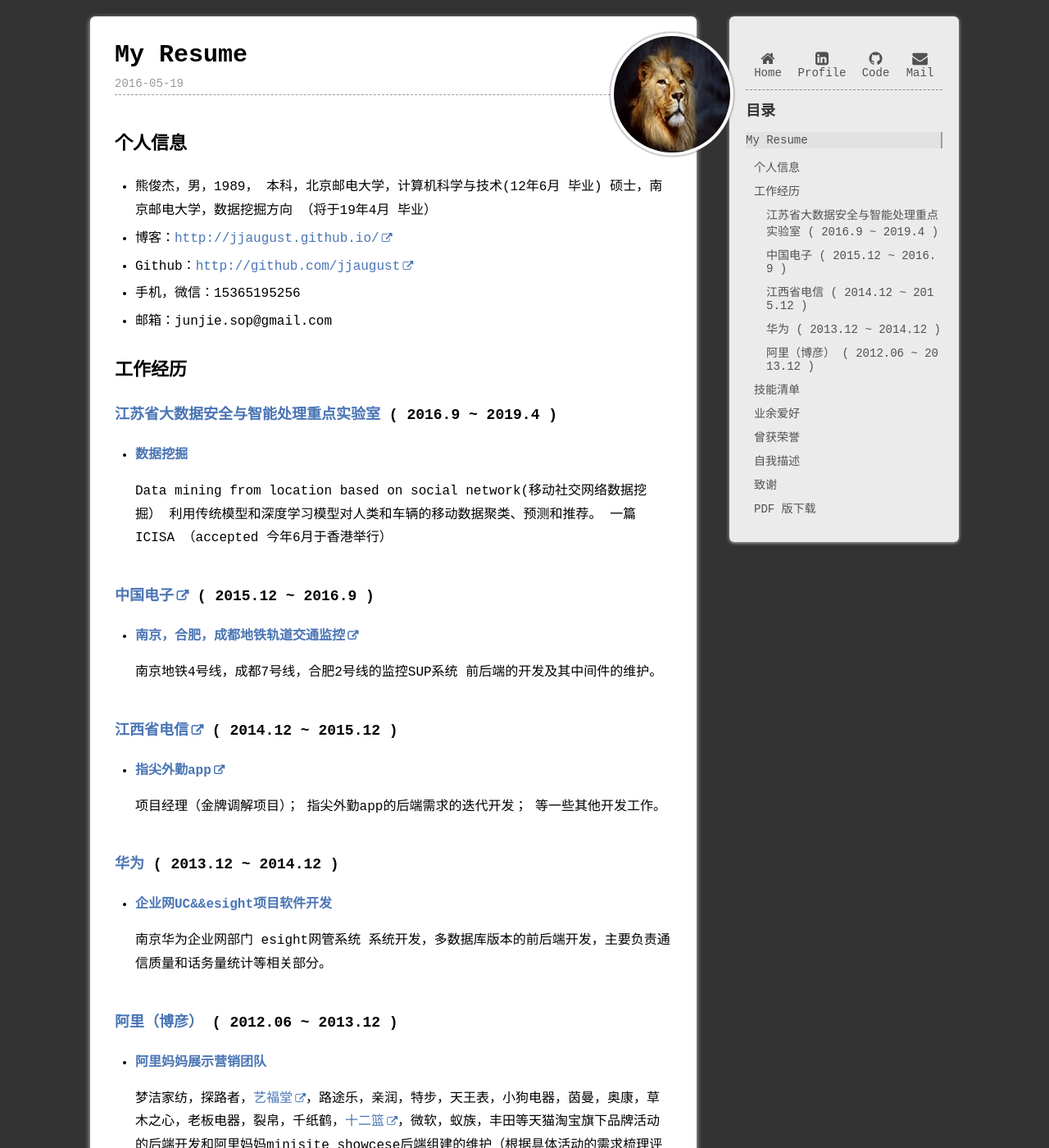
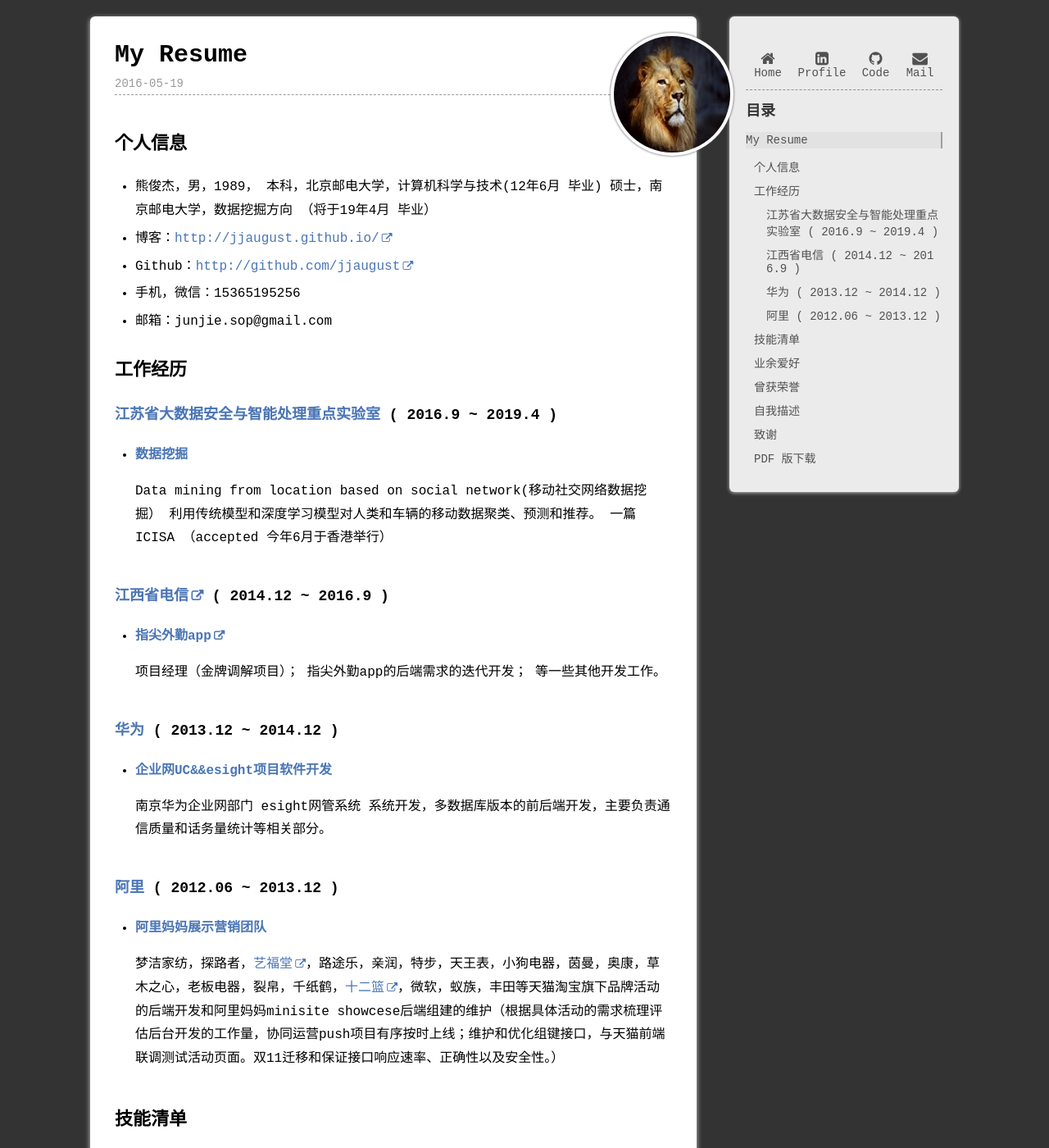
Before and after one commit to jjAugust/jjAugust.github.io, a Jekyll site: the page built from _posts/resume/2016-05-19-resume.md, in a window 1280 px wide and 1400 px high. Shown: the whole window at 82% size. Built offline with Jekyll 4.4.1, drawn with Linux system fonts in a browser that asks for light colours.

Commit message:
Update 2016-05-19-resume.md

```diff
--- a/_posts/resume/2016-05-19-resume.md
+++ b/_posts/resume/2016-05-19-resume.md
@@ -26,13 +26,7 @@ Data mining from location based on social network(移动社交网络数据挖掘
 利用传统模型和深度学习模型对人类和车辆的移动数据聚类、预测和推荐。
 一篇ICISA （accepted 今年6月于香港举行）
 
-### [中国电子](http://www.panda.cn/SJTCMS/html/CECPANDA/subcompany_xinxichanye.shtml) ( 2015.12 ~ 2016.9  )
-
-- #### [南京，合肥，成都地铁轨道交通监控](http://www.panda.cn/SJTCMS/html/CECPANDA/subcompany_xinxichanye.shtml)
-南京地铁4号线，成都7号线，合肥2号线的监控SUP系统
-前后端的开发及其中间件的维护。
-
-### [江西省电信](http://www.jxtii.com/) ( 2014.12 ~ 2015.12 )
+### [江西省电信](http://www.jxtii.com/) ( 2014.12 ~ 2016.9 )
 
 - #### [指尖外勤app](http://www.zjwq.net/)
 项目经理（金牌调解项目）；
@@ -46,7 +40,7 @@ Data mining from location based on social network(移动社交网络数据挖掘
 esight网管系统
 系统开发，多数据库版本的前后端开发，主要负责通信质量和话务量统计等相关部分。
 
-### [阿里（博彦）]() ( 2012.06 ~ 2013.12 )
+### [阿里]() ( 2012.06 ~ 2013.12 )
 
 - #### [阿里妈妈展示营销团队]()
 梦洁家纺，探路者，[艺福堂](http://www.taobao.com/market/alimama/yft.php?spm=0.0.0.0.XHHE7w)，路途乐，亲润，特步，天王表，小狗电器，茵曼，奥康，草木之心，老板电器，裂帛，千纸鹤，[十二篮](https://www.taobao.com/market/alimama/12lan07.php?spm=0.0.0.0.4aHHNR)，微软，蚁族，丰田等天猫淘宝旗下品牌活动的后端开发和阿里妈妈minisite showcese后端组建的维护（根据具体活动的需求梳理评估后台开发的工作量，协同运营push项目有序按时上线；维护和优化组键接口，与天猫前端联调测试活动页面。双11迁移和保证接口响应速率、正确性以及安全性。）
```
